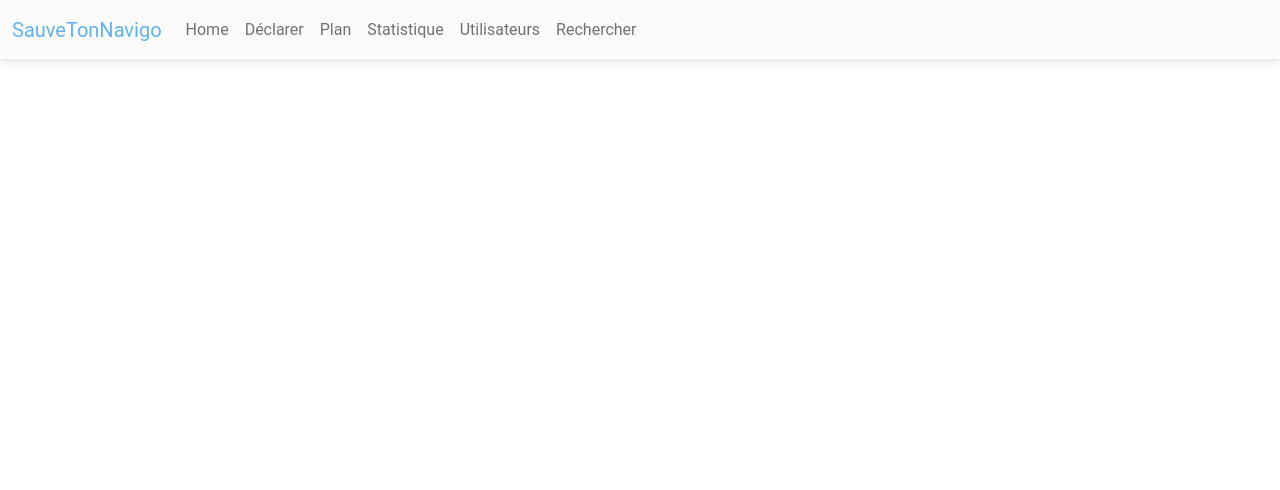
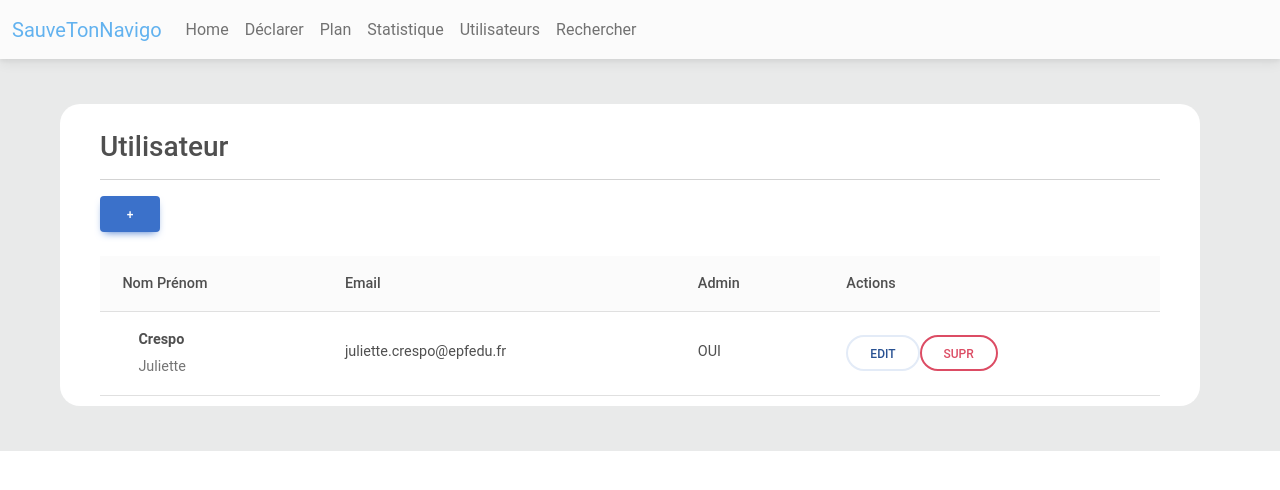
Before and after one commit to JulietteCrespo/sauve-ton-navigo-front, an Angular app: page /utilisateur in a window 1280 px wide. Before the commit this address led to /. Shown: the top 490 px of the page. Built offline with nearby package versions, Linux system fonts and the light colour scheme.

Commit message:
add page utilisateur

```diff
--- a/src/app/app-routing.module.ts
+++ b/src/app/app-routing.module.ts
@@ -3,11 +3,14 @@ import { RouterModule, Routes } from '@angular/router';
 import {HomeComponent} from "./home/home.component";
 import {DeclarerComponent} from "./declarer/declarer.component";
 import {RechercherComponent} from "./rechercher/rechercher.component";
+import {UtilisateurComponent} from "./utilisateur/utilisateur.component";
 
 
 const routes: Routes = [{ path: "", component: HomeComponent },
+  { path: "home", component: HomeComponent },
   { path: "declarer", component: DeclarerComponent },
   { path: "rechercher", component: RechercherComponent },
+  { path: "utilisateur", component: UtilisateurComponent }
 ];
 
 @NgModule({
--- a/src/app/app.module.ts
+++ b/src/app/app.module.ts
@@ -7,6 +7,7 @@ import { NavbarComponent } from './navbar/navbar.component';
 import { HomeComponent } from './home/home.component';
 import { DeclarerComponent } from './declarer/declarer.component';
 import { RechercherComponent } from './rechercher/rechercher.component';
+import { UtilisateurComponent } from './utilisateur/utilisateur.component';
 
 @NgModule({
   declarations: [
@@ -14,7 +15,8 @@ import { RechercherComponent } from './rechercher/rechercher.component';
     NavbarComponent,
     HomeComponent,
     DeclarerComponent,
-    RechercherComponent
+    RechercherComponent,
+    UtilisateurComponent
   ],
   imports: [
     BrowserModule,
--- a/src/app/navbar/navbar.component.html
+++ b/src/app/navbar/navbar.component.html
@@ -24,7 +24,7 @@
       <!-- Left links -->
       <ul class="navbar-nav me-auto mb-2 mb-lg-0">
         <li class="nav-item">
-          <a class="nav-link" href="">Home</a>
+          <a class="nav-link" href="home">Home</a>
         </li>
         <li class="nav-item">
           <a class="nav-link" href="declarer">Déclarer</a>
@@ -36,7 +36,7 @@
           <a class="nav-link" href="#">Statistique</a>
         </li>
         <li class="nav-item">
-          <a class="nav-link" href="#">Utilisateurs</a>
+          <a class="nav-link" href="utilisateur">Utilisateurs</a>
         </li>
         <li class="nav-item">
           <a class="nav-link" href="rechercher">Rechercher</a>
--- a/src/app/rechercher/rechercher.component.html
+++ b/src/app/rechercher/rechercher.component.html
@@ -1,9 +1,6 @@
 <!DOCTYPE html>
 <html>
 <head>
-  <style>
-
-  </style>
 </head>
 <body>
 <br>
@@ -52,7 +49,7 @@
   <br>
   <!-- Button recherche  -->
   <div class="form-group centered">
-    <button type="submit" class="btn btn-primary btn-block mb-4 centered" id="recherche" style="width: 80px">OK
+    <button type="submit" class="btn btn-primary btn-block mb-4 centered" id="addUser" style="width: 80px">OK
     </button>
   </div>
   <br>
@@ -96,7 +93,7 @@
         <button type="button" class="btn btn-outline-secondary btn-rounded">
           Edit
         </button>
-        <button type="button" class="btn btn-outline-danger btn-rounded">
+        <button type="button" class="btn btn-outline-danger btn-rounded ">
           Supr
         </button>
       </td>
--- /dev/null
+++ b/src/app/utilisateur/utilisateur.component.html
@@ -0,0 +1,55 @@
+<!DOCTYPE html>
+<html>
+<head>
+</head>
+<body>
+<br>
+<div class="container">
+  <br>
+  <h3>Utilisateur</h3>
+  <hr>
+  <!-- Button recherche  -->
+  <div class="form-group centered">
+    <button type="submit" class="btn btn-primary btn-block mb-4 centered" id="addUser" style="width: 60px"
+            (click)="onButtonClick()"
+    >+
+    </button>
+  </div>
+  <table class="table align-middle mb-0 bg-white">
+    <thead class="bg-light">
+    <tr>
+      <th>Nom Prénom</th>
+      <th>Email</th>
+      <th>Admin</th>
+      <th>Actions</th>
+    </tr>
+    </thead>
+    <tbody>
+    <tr>
+      <td>
+        <div class="d-flex align-items-center">
+          <div class="ms-3">
+            <p class="fw-bold mb-1">Crespo</p>
+            <p class="text-muted mb-0">Juliette</p>
+          </div>
+        </div>
+      </td>
+      <td>
+        <p class="fw-normal mb-1">juliette.crespo@epfedu.fr</p>
+      </td>
+      <td>
+        <p class="fw-normal mb-1">OUI</p>
+      </td>
+      <td>
+        <button type="button" class="btn btn-outline-secondary btn-rounded">
+          Edit
+        </button>
+        <button type="button" class="btn btn-outline-danger btn-rounded">
+          Supr
+        </button>
+      </td>
+    </tr>
+  </table>
+</div>
+<br>
+</body>
--- /dev/null
+++ b/src/app/utilisateur/utilisateur.component.scss
@@ -0,0 +1,27 @@
+.container {
+  background-color: #FFFFFF; /* Couleur bleue */
+  border-radius: 20px;
+  padding-left: 40px;
+  padding-right: 40px;
+  padding-bottom: 10px;
+  margin: 20px;
+
+}
+body {
+  background-color: #e9eaea; /* Couleur bleue */
+  padding-left: 40px;
+  padding-right: 40px;
+}
+
+
+#recherche{
+  margin-top: 20dx;
+}
+
+.grandeDiv{
+  width: 100%;
+  height: fit-content;
+  display: flex;
+  align-items: flex-start;
+  //justify-content: space-evenly;
+}
--- /dev/null
+++ b/src/app/utilisateur/utilisateur.component.ts
@@ -0,0 +1,16 @@
+import { Component } from '@angular/core';
+import { Router } from '@angular/router';
+
+
+
+@Component({
+  selector: 'app-utilisateur',
+  templateUrl: './utilisateur.component.html',
+  styleUrls: ['./utilisateur.component.scss']
+})
+export class UtilisateurComponent {
+  constructor(private router: Router) { }
+  onButtonClick() {
+    this.router.navigate(['/home']); // Remplacez 'page' par le chemin de la page vers laquelle vous souhaitez naviguer.
+  }
+}
```
Also changed, not shown: 1 other file (tests, documents, lock files or other folders).
